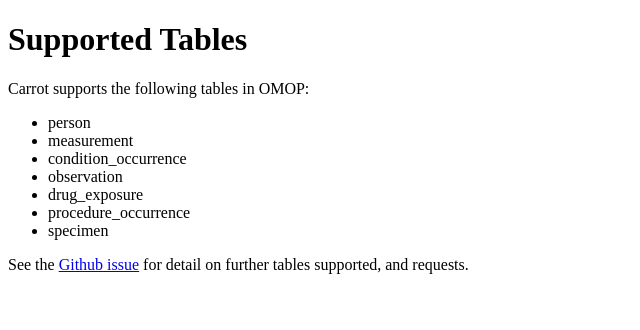
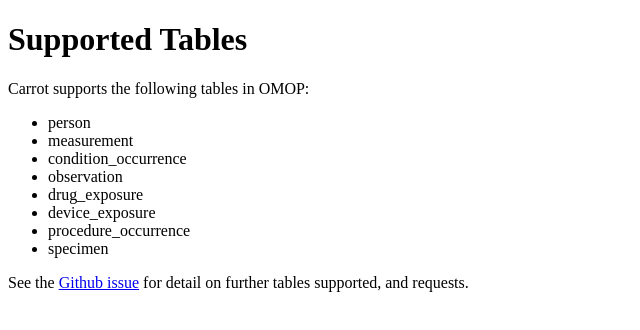
Before and after one commit to Health-Informatics-UoN/carrot, a Next.js app in the folder website/: page /carrot_etl_guide/supported_tables in a window 1280 px wide. Shown: the top 330 px of the page, without its empty margins (0-640 px from the left). Built offline with nearby package versions, Linux system fonts and the light colour scheme.

Commit message:
Update supported_tables.mdx (#81)

```diff
--- a/website/src/pages/carrot_etl_guide/supported_tables.mdx
+++ b/website/src/pages/carrot_etl_guide/supported_tables.mdx
@@ -7,6 +7,7 @@
 - condition_occurrence
 - observation
 - drug_exposure
+- device_exposure
 - procedure_occurrence
 - specimen
 
```
